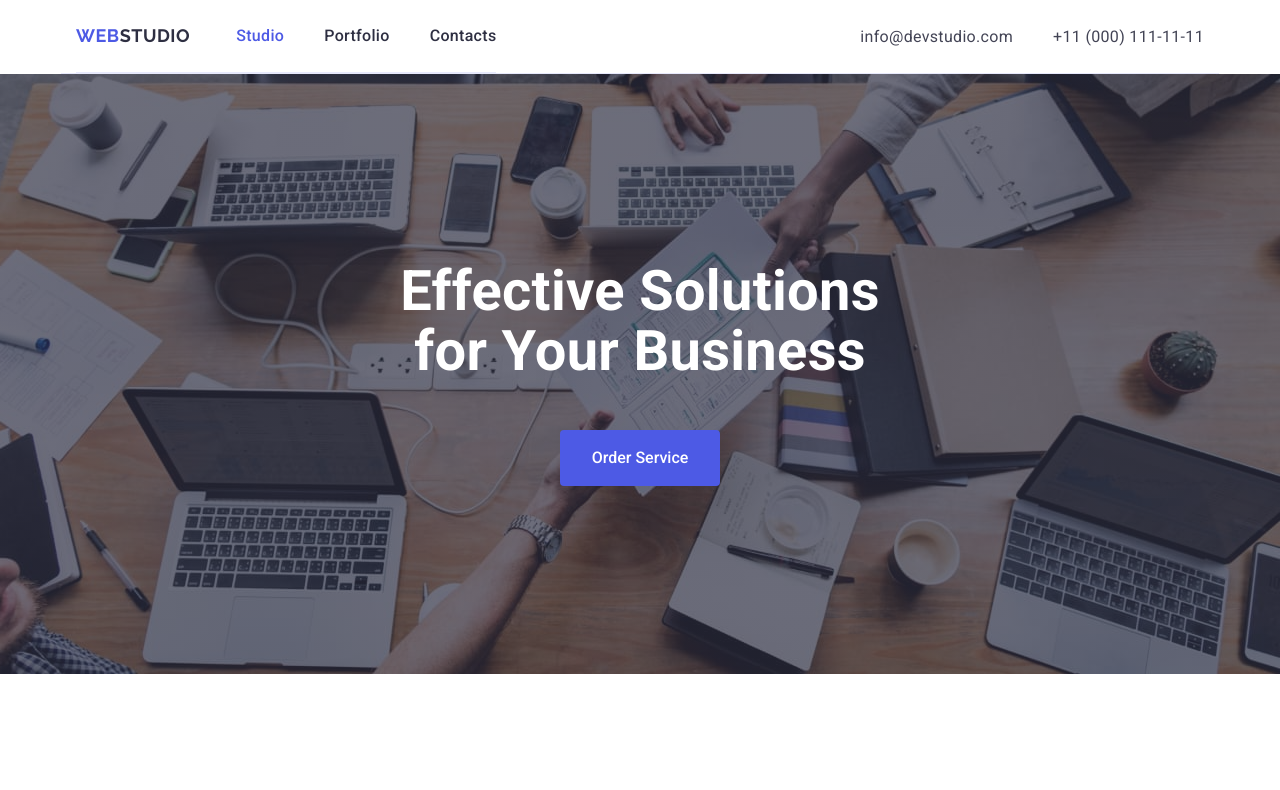
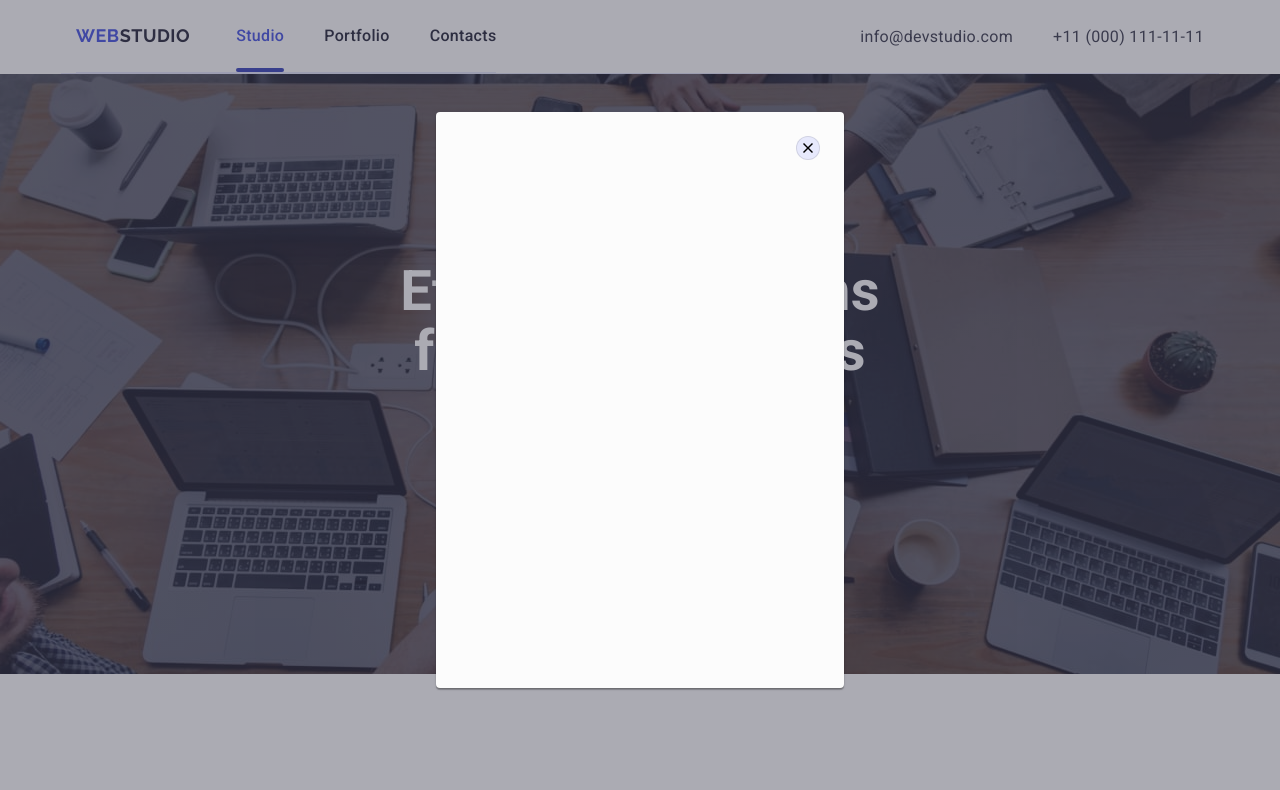
Before and after one commit to stilistica/goit-markup-hw-05, a plain HTML site: page index.html in a window 1280 px wide. Both pictures are taken after a click on the button "Order Service". Shown: the top 790 px of the page. Drawn offline with nearby package versions, Linux system fonts and the light colour scheme.

Commit message:
Заняття 9

```diff
--- a/css/styles.css
+++ b/css/styles.css
@@ -62,6 +62,26 @@ img {
     display: flex;
     align-items: center;
     border-bottom: 1px solid var(--header-shadow);
+}
+.header-div li {
+    position: relative;
+}
+.header-div li div {
+    position: absolute;
+    bottom: 0;
+    width: 100%;
+    height: 4px;
+
+    background: #404BBF;
+    border-radius: 2px;
+
+    opacity: 0;
+}
+.header-div li:hover div {
+    opacity: 1;
+}
+.header-div li.current-li div {
+    opacity: 1;
 }
 /* logo */
 .logo {
@@ -141,6 +161,49 @@ img {
     text-align: center;
 }
 
+/* backdrop */
+.backdrop {
+    position: fixed;
+    top: 0;
+    left: 0;
+    right: 0;
+    bottom: 0;
+    /* width: 100%;
+    height: 100%; */
+    background-color: rgba(46, 47, 66, 0.4);
+}
+.backdrop.is-hidden {
+    opacity: 0;
+    pointer-events: none;
+}
+.modal {
+    position: absolute;
+    top: 50%;
+    left: 50%;
+    transform: translate(-50%, -50%);
+    width: 408px;
+    height: 576px;
+    background: #FCFCFC;
+    box-shadow: 0px 1px 1px rgba(0, 0, 0, 0.14), 0px 1px 3px rgba(0, 0, 0, 0.12), 0px 2px 1px rgba(0, 0, 0, 0.2);
+    border-radius: 4px;
+}
+.modal button {
+    position: fixed;
+    display: flex;
+    justify-content: center;
+    align-items: center;
+    top: 24px;
+    right: 24px;
+
+
+    width: 24px;
+    height: 24px;
+
+    background-color: var(--fcwhite);
+    border: 1px solid rgba(0, 0, 0, 0.1);
+    border-radius: 50%;
+    cursor: pointer;
+}
 
 /* hero */
 .hero {
@@ -429,7 +492,7 @@ img {
     font-style: normal;
     font-weight: 500;
     font-size: 16px;
-    line-height: 24px;
+    line-height: 1.5;
 }
 .foot-ul {
     display: flex;
@@ -513,6 +576,33 @@ img {
     margin-bottom: 0;
 }
 
+
+.port-animat {
+    display: flex;
+    position: relative;
+}
+.port-animat::before {
+    display: inline-block;
+    position: absolute;
+    content: "";
+    width: 100%;
+    height: 100%;
+    background-color: #4D5AE5;
+    opacity: 0;
+}
+.port-animat p {
+    position: absolute;
+    margin: 40px 32px 164px;
+    color: var(--fdwhite);
+    font-weight: 400;
+    font-size: 16px;
+    line-height: 1.5;
+    letter-spacing: 0.02em;
+    opacity: 0;
+}
+
+
+
 .partf-div {
     padding: 32px 16px;
     border-bottom: 1px solid var(--fcwhite);
@@ -527,6 +617,12 @@ img {
     border-right:  0.5px solid var(--fdwhite); */
     box-shadow: 0px 1px 6px rgba(46, 47, 66, 0.08), 0px 1px 1px rgba(46, 47, 66, 0.16), 0px 2px 1px rgba(46, 47, 66, 0.08);
 }
+
+.emphasis-off:hover .port-animat::before,
+.emphasis-off:hover .port-animat p  {
+    opacity: 1;
+}
+
 .port-title {
     margin-top: 0;
     margin-bottom: 8px;
--- a/index.html
+++ b/index.html
@@ -4,7 +4,7 @@
     <meta charset="UTF-8">
     <meta http-equiv="X-UA-Compatible" content="IE=edge">
     <meta name="viewport" content="width=device-width, initial-scale=1.0">
-    <title>HomeWork4</title>
+    <title>HomeWork5</title>
     <link href="https://fonts.googleapis.com/css2?family=Raleway:wght@700&family=Roboto:wght@400;500;700;900&display=swap" rel="stylesheet">
     <link rel="stylesheet" href="https://cdnjs.cloudflare.com/ajax/libs/modern-normalize/1.1.0/modern-normalize.min.css">
     <link rel="stylesheet" href="./css/styles.css">
@@ -15,9 +15,18 @@
             <nav class="header-div">
                 <a href="./index.html" class="logo"><span class="logo-web">WEB</span>STUDIO</a>
                 <ul class="site-nav list">
-                    <li class="item"><a href="./index.html" class="link current">Studio</a></li>
-                    <li class="item"><a href="./portfolio.html" class="link">Portfolio</a></li>
-                    <li class="item"><a href="" class="link">Contacts</a></li>
+                    <li class="item current-li">
+                        <a href="./index.html" class="link current">Studio</a>
+                        <div></div>
+                    </li>
+                    <li class="item">
+                        <a href="./portfolio.html" class="link">Portfolio</a>
+                        <div></div>
+                    </li>
+                    <li class="item">
+                        <a href="" class="link">Contacts</a>
+                        <div></div>
+                    </li>
                 </ul>
             </nav>
             <ul class="info-nav list">
@@ -30,8 +39,15 @@
         <div class="container"></div>
         <section class="hero">
             <h1 class="hero-title">Effective Solutions for Your Business</h1>
-            <button type="button" class="hero-button">Order Service</button>
+            <button data-modal-open type="button" class="hero-button">Order Service</button>
         </section>
+        <div class="backdrop is-hidden" data-modal>
+            <div class="modal">
+                <button data-modal-close type="button" class="link">
+                    <svg><use href="./img/symbol-defs.svg#icon-close"></use></svg>
+                </button>
+            </div>
+        </div>
         <section class="margin-top">
             <div class="container skills">
                 <h2 class="visually-hidden">skills</h2>
@@ -270,5 +286,7 @@
             </div>
         </div>
     </footer>
+
+    <script src="./js/modal.js"></script>
 </body>
 </html>
--- /dev/null
+++ b/js/modal.js
@@ -0,0 +1,14 @@
+(() => {
+    const refs = {
+    openModalBtn: document.querySelector("[data-modal-open]"),
+    closeModalBtn: document.querySelector("[data-modal-close]"),
+    modal: document.querySelector("[data-modal]"),
+    };
+
+    refs.openModalBtn.addEventListener("click", toggleModal);
+    refs.closeModalBtn.addEventListener("click", toggleModal);
+
+    function toggleModal() {
+    refs.modal.classList.toggle("is-hidden");
+    }
+})();
```
Also changed, not shown: portfolio.html (+16 -4 lines).
